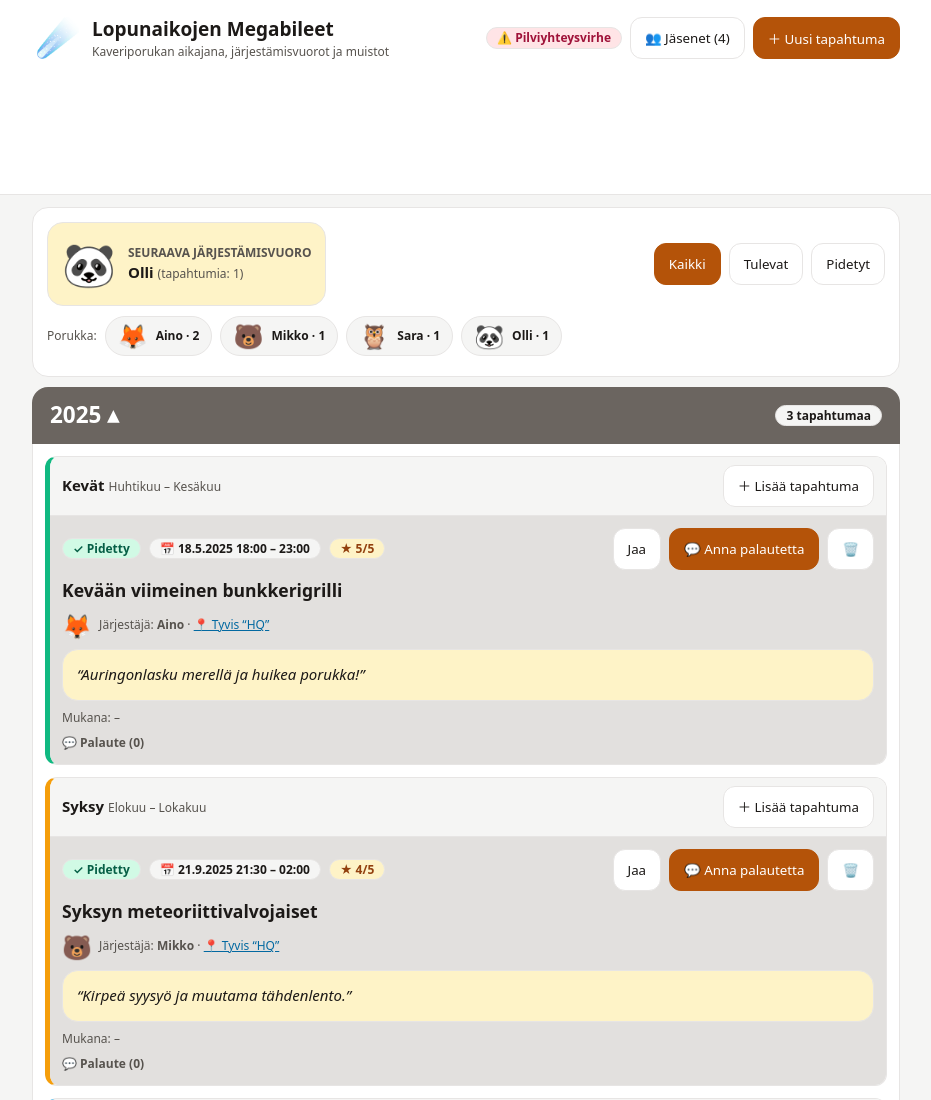
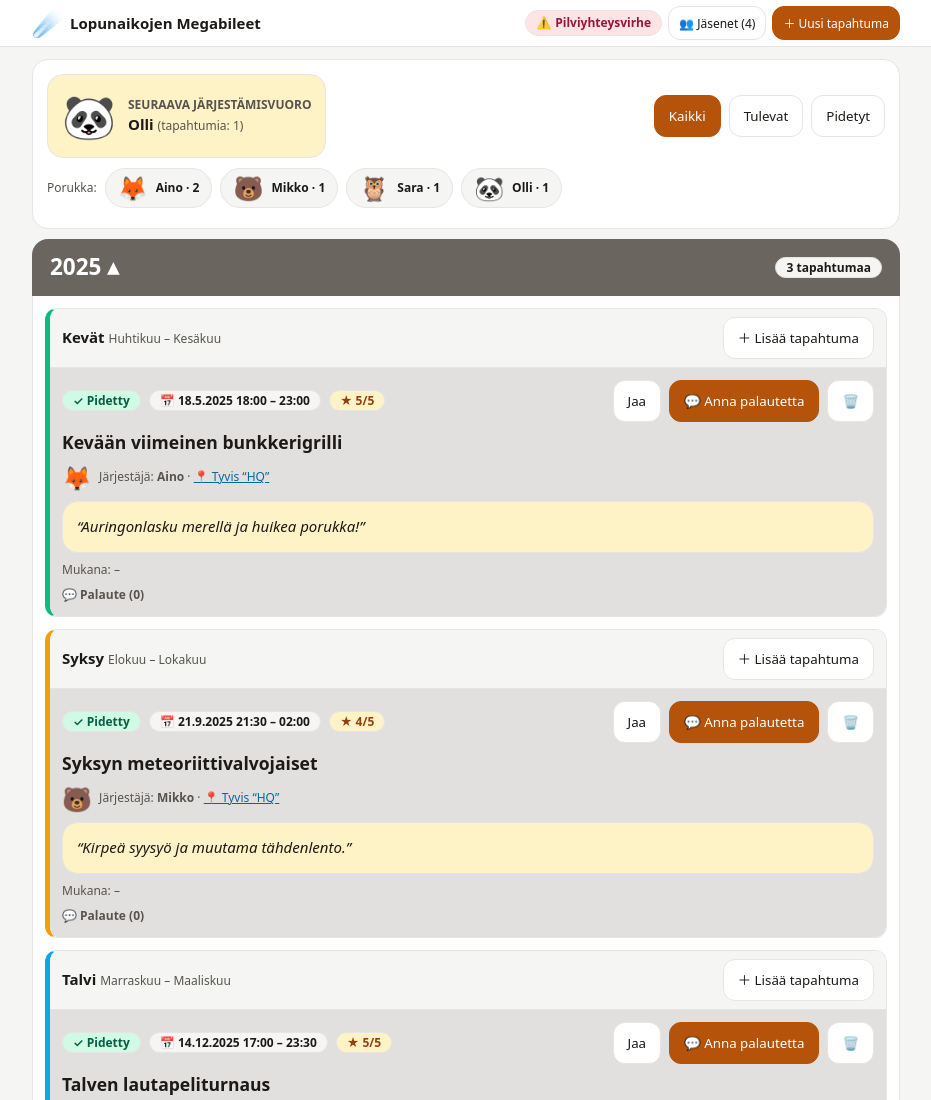
Before and after one commit to ehotanen/Bilematkat, a plain HTML site: page index.html in a window 1280 px wide. Shown: the top 1100 px of the page, without its empty margins (174-1105 px from the left). Drawn offline with Linux system fonts and the light colour scheme.

Commit message:
Add files via upload

```diff
--- a/index.html
+++ b/index.html
@@ -32,9 +32,11 @@ input[type=radio],input[type=checkbox]{width:auto}
 .grid{display:grid;grid-template-columns:1fr 1fr;gap:10px}
 .em{display:flex;flex-wrap:wrap;gap:6px}.em label{font-size:26px;border:1px solid var(--bd);border-radius:10px;padding:3px 7px;margin:0;cursor:pointer}.em input{display:none}.em input:checked+span{outline:2px solid var(--ac);outline-offset:4px;border-radius:6px}
 .av{--s:30px;display:inline-flex;align-items:center;justify-content:center;flex:none;width:var(--s);height:var(--s);font-size:calc(var(--s)*.8);line-height:1;vertical-align:middle;margin:0 4px 0 0}
-.logo{width:52px;height:52px;flex:none;font-size:36px;line-height:1;border:0;background:none;padding:0;cursor:pointer}
+.logo{width:32px;height:32px;flex:none;font-size:26px;line-height:1;border:0;background:none;padding:0;cursor:pointer}
 .ev.done{background:var(--gr)}
 .yr.past{background:var(--pyr)}
+.subt{display:none}.top .wrap{padding-top:6px;padding-bottom:6px;gap:6px}.top .row{gap:6px;flex-wrap:nowrap}.top .btn{min-height:34px;padding:4px 10px;font-size:12px}.top .pill{min-height:26px}
+@media(max-width:700px){.lb{display:none}}
 .sr{display:grid;grid-template-columns:minmax(64px,32%) 1fr 28px;gap:8px;align-items:center}.sl{overflow:hidden;text-overflow:ellipsis;white-space:nowrap}
 .bt{display:flex;height:16px;background:var(--bg);border-radius:8px;overflow:hidden}.bt i{display:block;height:100%}.dot{display:inline-block;width:10px;height:10px;border-radius:50%;vertical-align:middle}
 ::placeholder{color:var(--mut);opacity:1}
@@ -79,7 +81,7 @@ let S;try{S=Object.assign(init(),JSON.parse(localStorage.getItem(KEY)||'{}'))}ca
 if(!S.stat)S.stat={g:'time',s:'time'};
 let M=null;
 const cloud={st:'local',ready:false,ref:null,set:null};
-const statusPill=()=>{const m={local:['wa','💾 Vain tässä selaimessa'],connecting:['wa','☁️ Yhdistetään…'],saving:['wa','☁️ Tallennetaan…'],saved:['ok','☁️ Tallennettu pilveen'],error:['no','⚠️ Pilviyhteysvirhe']}[cloud.st];return`<span id="stat" class="pill ${m[0]}">${m[1]}</span>`};
+const statusPill=()=>{const m={local:['wa','💾 Vain tässä selaimessa'],connecting:['wa','☁️ Yhdistetään…'],saving:['wa','☁️ Tallennetaan…'],saved:['ok','☁️ Tallennettu pilveen'],error:['no','⚠️ Pilviyhteysvirhe']}[cloud.st];const[ic,...tx]=m[1].split(' ');return`<span id="stat" class="pill ${m[0]}" title="${tx.join(' ')}">${ic}<span class="lb"> ${tx.join(' ')}</span></span>`};
 const pill=()=>{const x=$('#stat');if(x)x.outerHTML=statusPill()};
 const payload=()=>JSON.parse(JSON.stringify({group:S.group,members:S.members,events:S.events.map(e=>({...e,comments:(e.comments||[]).map(c=>({...c,media:(c.media||[]).filter(m=>!m.u)}))})),unav:S.unav}));
 let tmr;
@@ -119,8 +121,8 @@ ${poll?pollHTML(e):done?`<div class="sm">Mukana: ${(e.attendees||[]).map(i=>av(m
 function view(){const q=stats(),next=q[0],g=S.group;
 const evy=st=>S.events.filter(e=>e.status===st).map(e=>+e.year),years=[...new Set(S.filter==='upcoming'?[...evy('upcoming'),CY,CY+1]:S.filter==='completed'?evy('completed'):S.events.map(e=>+e.year))].sort();
 const fe=S.events.filter(e=>S.filter==='all'||e.status===S.filter);
-return`<div class="top"><div class="wrap row sp"><div class="row"><button class="logo" data-a="settings" title="Asetukset">${esc(g.icon)}</button><div><h2 style="font-size:19px">${esc(g.name)}</h2><div class="sm subt">${esc(g.subtitle)}</div></div></div>
-<div class="row">${statusPill()}<button class="btn" data-a="members">👥 Jäsenet (${S.members.length})</button><button class="btn p dm" data-a="newev">＋ Uusi tapahtuma</button></div></div></div>
+return`<div class="top"><div class="wrap row sp"><div class="row"><button class="logo" data-a="settings" title="Asetukset">${esc(g.icon)}</button><div><h2 style="font-size:15px;line-height:1.2">${esc(g.name)}</h2><div class="sm subt">${esc(g.subtitle)}</div></div></div>
+<div class="row">${statusPill()}<button class="btn" data-a="members">👥<span class="lb"> Jäsenet</span> (${S.members.length})</button><button class="btn p dm" data-a="newev">＋ Uusi tapahtuma</button></div></div></div>
 <div class="wrap col"><div class="card col"><div class="row sp">${next?`<div class="row card" style="background:var(--acs)">${av(next,54)}<div><div class="sm"><b>SEURAAVA JÄRJESTÄMISVUORO</b></div><b>${esc(next.name)}</b> <span class="sm">(tapahtumia: ${next.tot})</span></div></div>`:''}
 <div class="row">${[['all','Kaikki'],['upcoming','Tulevat'],['completed','Pidetyt']].map(([id,l])=>`<button class="btn ${S.filter===id?'p':''}" data-a="filter" data-id="${id}">${l}</button>`).join('')}</div></div>
 <div class="row sc"><span class="sm">Porukka:</span>${S.members.map(m=>`<button class="pill" style="cursor:pointer" data-a="editmem" data-id="${m.id}">${av(m,30)} ${esc(m.name)} · ${q.find(x=>x.id===m.id).tot}</button>`).join('')}</div></div>
```
